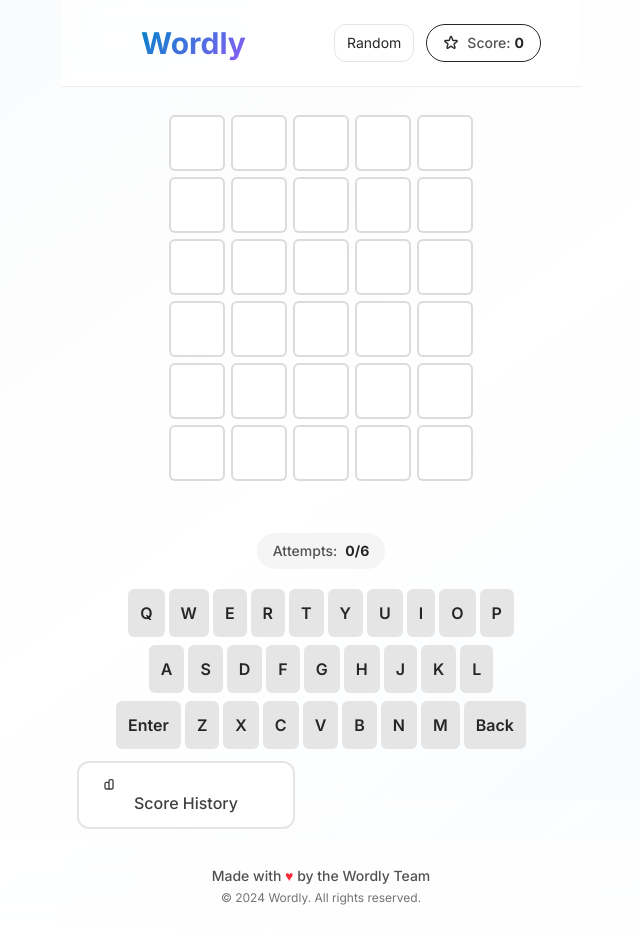
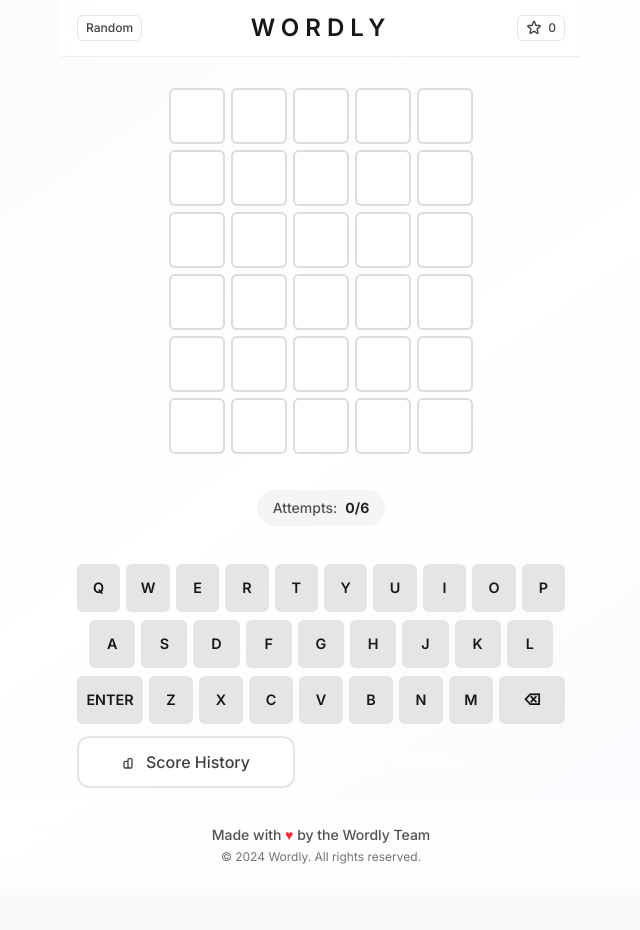
Before and after one commit to brown2020/wordly, a Next.js app: page / in a window 1280 px wide. Shown: the whole page, without its empty margins (319-959 px from the left). After the commit the page ends 889 px from the top, so only its background shows below. Built offline with nearby package versions, Linux system fonts and the light colour scheme.

Commit message:
refactor: simplify UI components and enhance styling for better user experience

```diff
--- a/src/app/globals.css
+++ b/src/app/globals.css
@@ -23,12 +23,13 @@ html {
 }
 
 body {
-  background: linear-gradient(135deg, #fafafa 0%, #ffffff 50%, #f0f9ff 100%);
+  /* Wordle-like neutral canvas: reduce decorative gradient so the board is the hero */
+  background: #f8fafc;
   color: #262626;
   -webkit-font-smoothing: antialiased;
   -moz-osx-font-smoothing: grayscale;
   min-height: 100vh;
-  background-attachment: fixed;
+  background-attachment: scroll;
 }
 
 /* Beautiful focus styles */
--- a/src/components/GameBoard.tsx
+++ b/src/components/GameBoard.tsx
@@ -18,7 +18,7 @@ const GameRow: FC<{ rowIndex: number }> = memo(({ rowIndex }) => {
   return (
     <div
       className={`flex gap-1.5 ${
-        isCurrent && invalidGuess ? "[animation:var(--animate-shake)]" : ""
+        isCurrent && invalidGuess ? "animate-shake" : ""
       }`}
     >
       {[...Array(GAME.WORD_LENGTH)].map((_, colIndex) => {
@@ -49,7 +49,7 @@ GameRow.displayName = "GameRow";
 
 export const GameBoard: FC = () => {
   return (
-    <div className="flex flex-col gap-1.5 p-4">
+    <div className="flex flex-col gap-1.5">
       {[...Array(GAME.MAX_ATTEMPTS)].map((_, rowIndex) => (
         <GameRow key={rowIndex} rowIndex={rowIndex} />
       ))}
--- a/src/components/GameControls.tsx
+++ b/src/components/GameControls.tsx
@@ -9,13 +9,19 @@ interface GameControlsProps {
 export function GameControls({ onShowStats }: GameControlsProps) {
   return (
     <div className="flex flex-col sm:flex-row gap-4 w-full max-w-md">
-      <Link href="/scores" className={`${BUTTON.secondary} flex-1 text-center`}>
-        <ChartIcon className="w-4 h-4 mr-2" />
+      <Link
+        href="/scores"
+        className={`${BUTTON.secondary} flex-1 inline-flex items-center justify-center gap-2`}
+      >
+        <ChartIcon className="h-4 w-4" />
         Score History
       </Link>
 
-      <button onClick={onShowStats} className={`${BUTTON.accent} flex-1`}>
-        <ChartIcon className="w-4 h-4 mr-2" />
+      <button
+        onClick={onShowStats}
+        className={`${BUTTON.accent} flex-1 inline-flex items-center justify-center gap-2`}
+      >
+        <ChartIcon className="h-4 w-4" />
         Statistics
       </button>
     </div>
--- a/src/components/GameHeader.tsx
+++ b/src/components/GameHeader.tsx
@@ -4,10 +4,16 @@ import { StarIcon } from "./ui/icons";
 export const GameHeader = () => {
   const score = useGameStore((s: GameStoreState) => s.score);
   return (
-    <header className="flex justify-between items-center p-6">
-      <Logo />
-      <div className="flex items-center gap-3">
+    <header className="grid h-14 grid-cols-3 items-center">
+      <div className="flex items-center justify-start">
         <ModeToggle />
+      </div>
+
+      <div className="flex items-center justify-center">
+        <Logo />
+      </div>
+
+      <div className="flex items-center justify-end">
         <ScoreDisplay score={score} />
       </div>
     </header>
@@ -15,21 +21,15 @@ export const GameHeader = () => {
 };
 
 const Logo = () => (
-  <div className="flex items-center space-x-2">
-    <div className="w-8 h-8 bg-gradient-to-br from-primary-500 to-accent-purple rounded-lg flex items-center justify-center">
-      <span className="text-white font-bold text-lg">W</span>
-    </div>
-    <h1 className="text-3xl font-bold gradient-text">Wordly</h1>
-  </div>
+  <h1 className="select-none text-[clamp(1.125rem,2.2vw,1.5rem)] font-semibold tracking-[0.25em] text-neutral-900">
+    WORDLY
+  </h1>
 );
 
 const ScoreDisplay = ({ score }: { score: number }) => (
-  <div className="flex items-center space-x-2 bg-gradient-to-r from-primary-50 to-accent-purple/10 px-4 py-2 rounded-full border border-primary-200/50">
-    <StarIcon className="w-4 h-4 text-primary-600" />
-    <div className="text-sm">
-      <span className="text-neutral-600 font-medium">Score:</span>
-      <span className="ml-1 font-bold text-primary-700">{score}</span>
-    </div>
+  <div className="flex items-center gap-1.5 rounded-md border border-neutral-200 bg-white px-2 py-1 text-xs font-medium text-neutral-700">
+    <StarIcon className="h-4 w-4 text-neutral-700" />
+    <span className="tabular-nums">{score}</span>
   </div>
 );
 
@@ -40,7 +40,7 @@ const ModeToggle = () => {
   return (
     <button
       onClick={() => startNewGame(nextMode)}
-      className="px-3 py-2 text-sm bg-white border border-neutral-200 rounded-xl hover:bg-neutral-50"
+      className="rounded-md border border-neutral-200 bg-white px-2 py-1 text-xs font-medium text-neutral-700 hover:bg-neutral-50 active:bg-neutral-100"
       title={`Switch to ${nextMode} mode`}
     >
       {mode === "daily" ? "Daily" : "Random"}
--- a/src/components/GameTile.tsx
+++ b/src/components/GameTile.tsx
@@ -18,7 +18,8 @@ const STATE_STYLES: Record<string, string> = {
   unused: TILE_STYLES.empty,
 } as const;
 
-export const GameTile: FC<GameTileProps> = memo(({
+export const GameTile: FC<GameTileProps> = memo(
+  ({
     letter,
     state,
     isRevealing,
@@ -27,7 +28,8 @@ export const GameTile: FC<GameTileProps> = memo(({
     isInvalidGuess = false,
   }) => {
     const getStateClasses = (): string => {
-    if (isInvalidGuess) return "border-red-400 bg-red-50 text-red-700 animate-shake";
+      if (isInvalidGuess)
+        return "border-red-400 bg-red-50 text-red-700 animate-shake";
       if (!letter) return TILE_STYLES.empty;
       if (isCurrentRow && letter) return TILE_STYLES.current;
       if (letter && state === "unused") return TILE_STYLES.filled; // Filled but not yet evaluated
@@ -36,7 +38,6 @@ export const GameTile: FC<GameTileProps> = memo(({
 
     const getAnimationClass = (): string => {
       if (isRevealing) return "tile-flip";
-    if (letter && isCurrentRow) return "animate-bounce-gentle";
       return "";
     };
 
@@ -44,7 +45,7 @@ export const GameTile: FC<GameTileProps> = memo(({
       TILE_STYLES.base,
       getStateClasses(),
       getAnimationClass(),
-    "select-none cursor-default"
+      "select-none cursor-default",
     ]
       .filter(Boolean)
       .join(" ");
@@ -60,6 +61,7 @@ export const GameTile: FC<GameTileProps> = memo(({
         {letter}
       </div>
     );
-});
+  }
+);
 
 GameTile.displayName = "GameTile";
--- a/src/components/keyboard/OnscreenKeyboard.tsx
+++ b/src/components/keyboard/OnscreenKeyboard.tsx
@@ -8,42 +8,66 @@ const ROWS = [
   ["Enter", ..."ZXCVBNM".split(""), "Back"],
 ];
 
-const keyStyle = (k: string, state?: string) => {
-  const base =
-    "px-2 sm:px-3 py-3 rounded-md text-sm sm:text-base font-semibold select-none";
-  const map: Record<string, string> = {
+const getKeyClasses = (k: string, state?: string) => {
+  const base = [
+    "select-none",
+    "inline-flex items-center justify-center",
+    "rounded-md",
+    "font-semibold uppercase",
+    "transition-colors",
+    "focus-visible:outline-none focus-visible:ring-2 focus-visible:ring-neutral-400/60",
+    "active:translate-y-[1px]",
+    "h-[clamp(2.6rem,6vh,3.25rem)]",
+    "text-[clamp(0.75rem,1.8vh,0.95rem)]",
+    "px-0",
+  ].join(" ");
+
+  const stateMap: Record<string, string> = {
     correct: "bg-emerald-600 text-white",
     present: "bg-amber-500 text-white",
-    absent: "bg-neutral-500 text-white",
+    absent: "bg-neutral-600 text-white",
   };
-  if (k === "Enter" || k === "Back")
-    return `${base} bg-neutral-200 hover:bg-neutral-300`;
-  return `${base} ${
-    state
-      ? map[state] ?? "bg-neutral-300"
-      : "bg-neutral-200 hover:bg-neutral-300"
-  }`;
+
+  const chrome = state
+    ? stateMap[state] ?? "bg-neutral-300 text-neutral-900"
+    : "bg-neutral-200 text-neutral-900 hover:bg-neutral-300 active:bg-neutral-400";
+
+  const isWide = k === "Enter" || k === "Back";
+  const width = isWide
+    ? "flex-[1.5] min-w-[3.6rem] max-w-[5.5rem]"
+    : "flex-1 min-w-[1.9rem] max-w-[3.25rem]";
+
+  return `${base} ${width} ${chrome}`;
 };
 
 export default function OnscreenKeyboard() {
   const handleKey = useGameStore((s) => s.handleKey);
   const keyboard = useGameStore((s) => s.keyboard);
   return (
-    <div className="flex flex-col items-center gap-2">
+    <div className="mx-auto w-full max-w-[520px] select-none">
+      <div className="flex flex-col gap-2">
         {ROWS.map((row, i) => (
-        <div key={i} className="flex gap-1">
+          <div
+            key={i}
+            className={[
+              "flex w-full justify-center gap-1.5",
+              i === 1 ? "px-[clamp(0.35rem,1.2vw,0.75rem)]" : "",
+            ].join(" ")}
+          >
             {row.map((k) => (
               <button
                 key={k}
-              className={keyStyle(k, keyboard[k])}
+                type="button"
+                className={getKeyClasses(k, keyboard[k])}
                 onClick={() => handleKey(k === "Back" ? "Backspace" : k)}
-              aria-label={k}
+                aria-label={k === "Back" ? "Backspace" : k}
               >
-              {k}
+                {k === "Back" ? "⌫" : k}
               </button>
             ))}
           </div>
         ))}
       </div>
+    </div>
   );
 }
```
Lines whose indentation alone changed are shown as unchanged.
